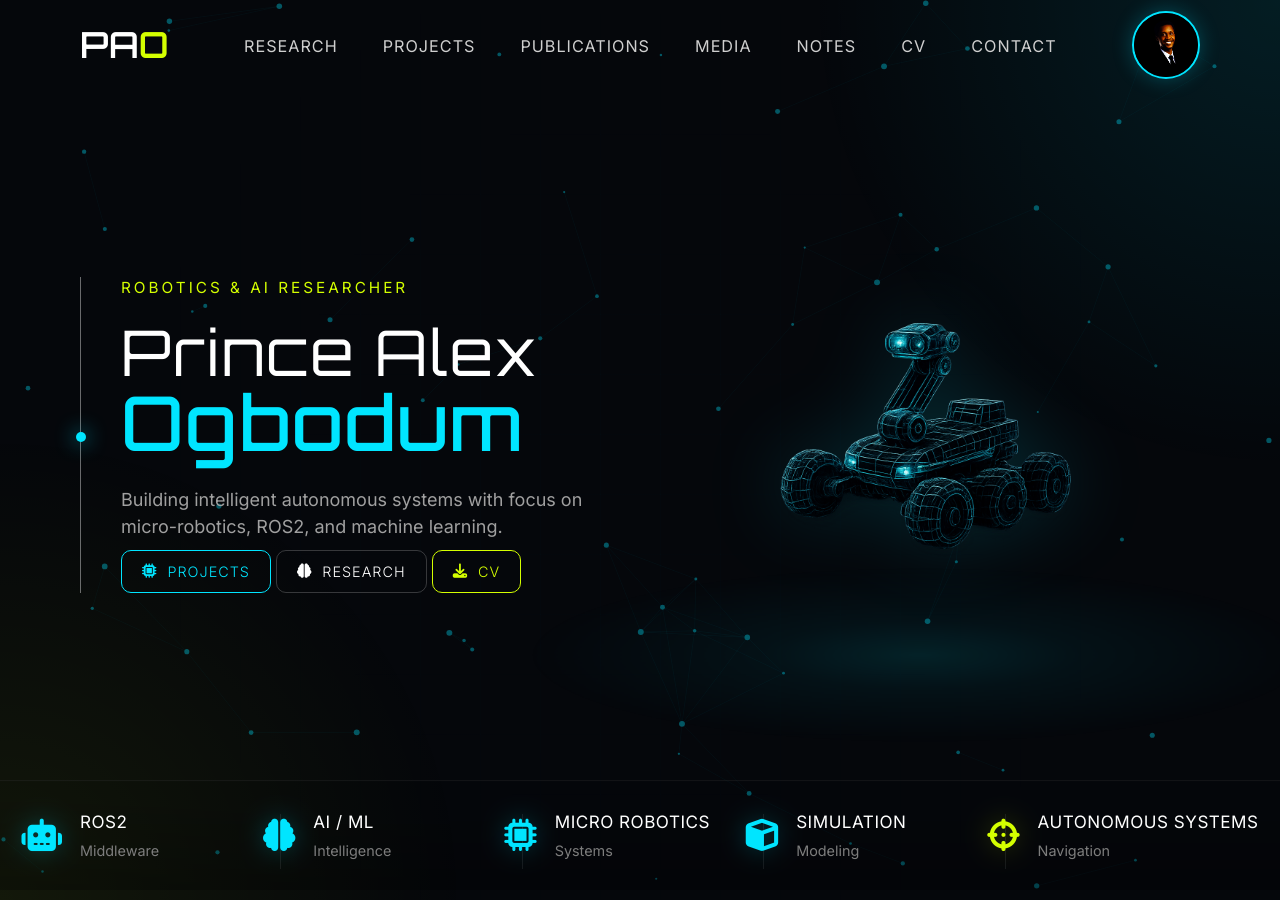
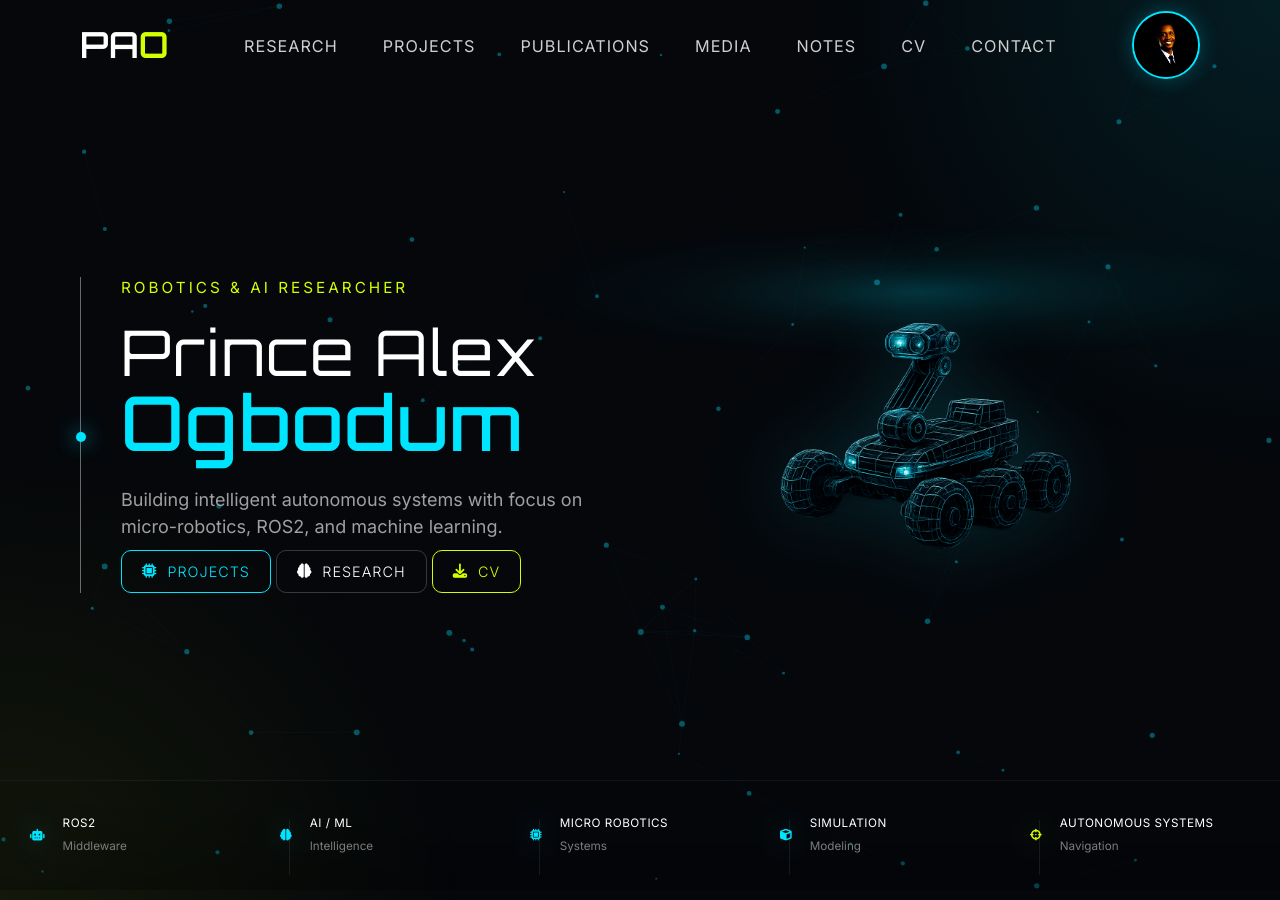
Before and after one commit to PrinssAlex/prinssalex.github.io, a Jekyll site: the page built from _pages/about.md, in a window 1280 px wide. Built offline with Jekyll 4.4.1, drawn with Linux system fonts in a browser that asks for light colours.

Commit message:
Refactor CSS styles for hero and robot wave
Adjusted styles for hero image, robot wave, and skill elements.

```diff
--- a/assets/css/main.scss
+++ b/assets/css/main.scss
@@ -377,6 +377,8 @@
 .hero-right img {
     width: 150%;
     max-width: 560px;
+    position: relative;
+    z-index: 2;
     /*max-width: 760px;*/
     /*transform: translateY(-30px);*/
 
@@ -384,10 +386,13 @@
       drop-shadow(0 0 40px rgba(0,229,255,0.15));
 }
 
+
+
 .skill i {
     color: #00e5ff;
 
-    font-size: 1.8rem;
+    font-size: .65rem;
+   font-weight: 200px;
 
     filter:
       drop-shadow(0 0 12px rgba(0,229,255,0.25));
@@ -409,54 +414,97 @@
     position: relative;
 }
 
+/* ROBOT ENERGY WAVE */
+
 .robot-wave {
+
     position: absolute;
 
-    width: 850px;
-    height: 850px;
+    bottom: -120px;
+
+    width: 900px;
+    height: 900px;
 
     border-radius: 50%;
 
     background:
       radial-gradient(
-        circle,
-        rgba(0,229,255,0.12) 0%,
-        rgba(0,229,255,0.05) 25%,
+        ellipse at center,
+        rgba(0,229,255,0.22) 0%,
+        rgba(0,229,255,0.10) 18%,
+        rgba(0,229,255,0.04) 35%,
         transparent 65%
       );
 
-    filter: blur(2px);
+    transform:
+      scaleY(0.16);
+
+    filter:
+      blur(1px);
+
+    opacity: 0.9;
+
+    z-index: 0;
+
+    animation:
+      pulseWave 7s ease-in-out infinite;
+}
+
+/* SECONDARY RINGS */
+
+.robot-wave::before,
+.robot-wave::after {
+
+    content: "";
+
+    position: absolute;
+
+    inset: 0;
+
+    border-radius: 50%;
+
+    border:
+      1px solid rgba(0,229,255,0.10);
+}
+
+.robot-wave::before {
 
     transform:
-      translateY(220px)
-      scaleY(0.22);
+      scale(1.15);
 
-    animation:
-      pulseWave 6s ease-in-out infinite;
+    opacity: 0.5;
+}
 
-    z-index: 1;
+.robot-wave::after {
+
+    transform:
+      scale(1.32);
+
+    opacity: 0.25;
 }
+
+/* ANIMATION */
 
 @keyframes pulseWave {
 
     0% {
+
         transform:
-          translateY(220px)
-          scaleY(0.22)
+          scaleY(0.16)
           scaleX(1);
     }
 
     50% {
+
         transform:
-          translateY(220px)
-          scaleY(0.24)
+          scaleY(0.18)
           scaleX(1.04);
     }
 
     100% {
+
         transform:
-          translateY(220px)
-          scaleY(0.22)
+          scaleY(0.16)
           scaleX(1);
     }
 }
@@ -521,12 +569,12 @@
 }
 
 .skill span {
-    font-size: 0.95rem;
+    font-size: 0.65rem;
     color: white;
     letter-spacing: 0.5px;
 }
 
 .skill small {
     color: #7d7d7d;
-    font-size: 0.8rem;
+    font-size: 0.65rem;
 }
```
